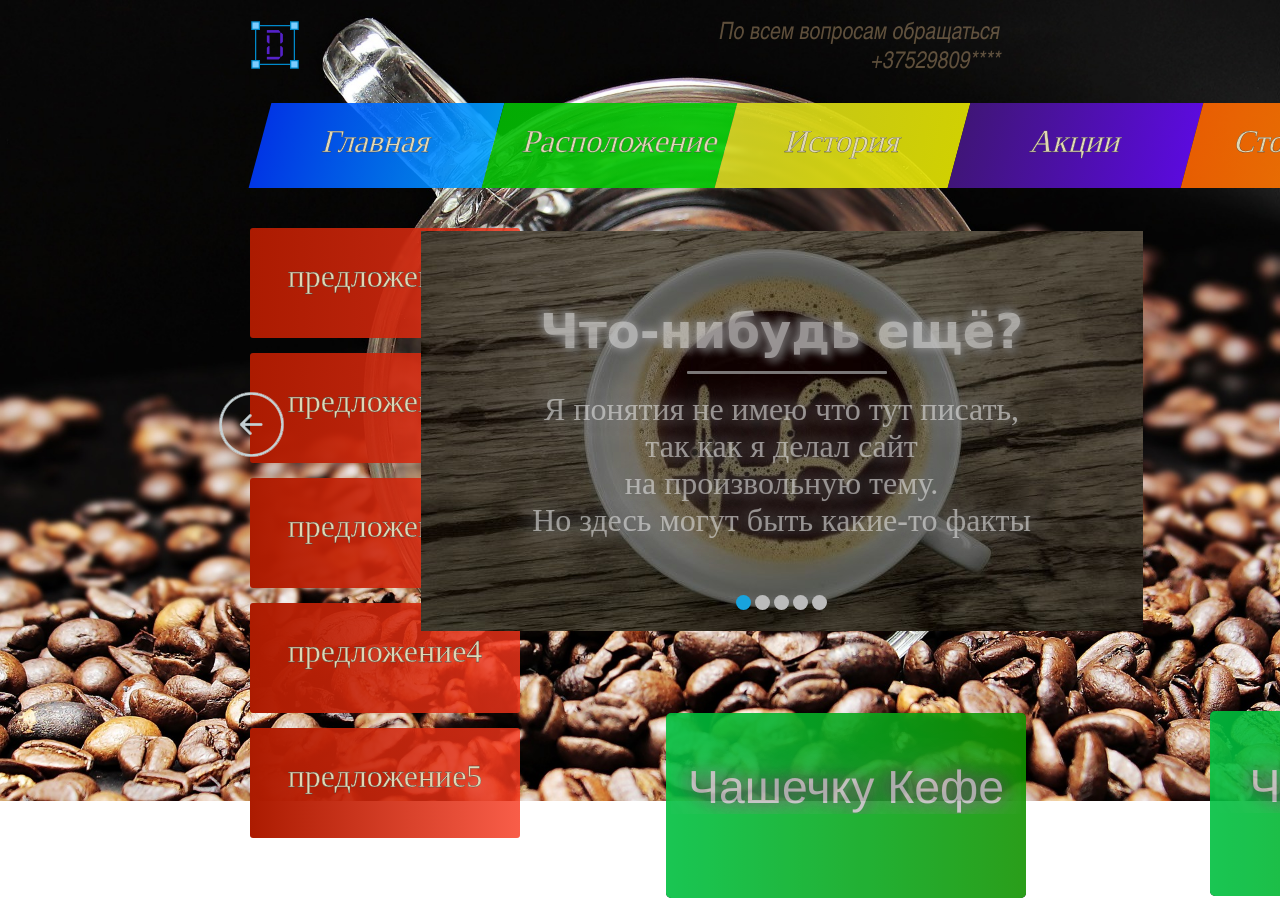
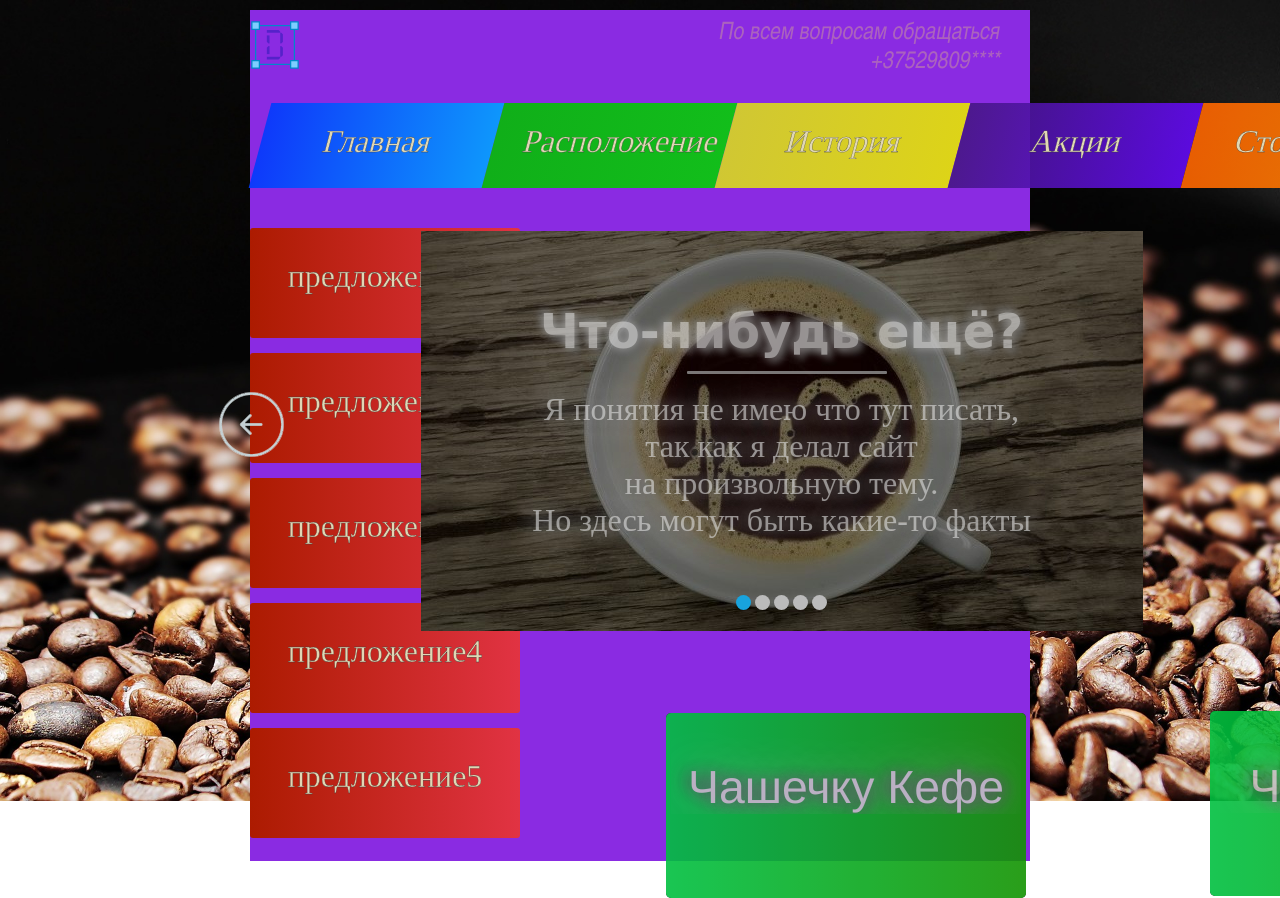
Before and after one commit to dima181818/dima181818.github.io, a plain HTML site: page index.html in a window 1280 px wide. Shown: the top 898 px of the page. Drawn offline with Linux system fonts and the light colour scheme.

Commit message:
Update контеинеры.css

```diff
--- a/контеинеры.css
+++ b/контеинеры.css
@@ -3,12 +3,13 @@
     padding: 0px;
     }
     .container{
-          /* background-color: blueviolet;   */
+           background-color: blueviolet;
         padding-top: 10px;
         margin-top: 10px;
 margin-left:250px;
 margin-right:250px;
 display:block;
+font-size: 100%;
 }
 
 .container_meny_niz{
```
